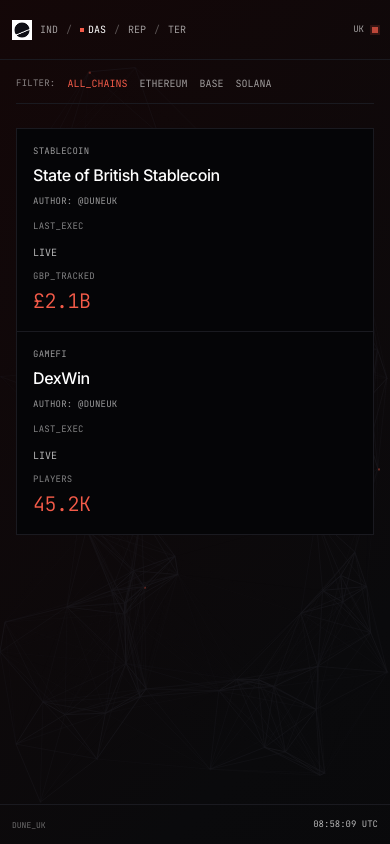
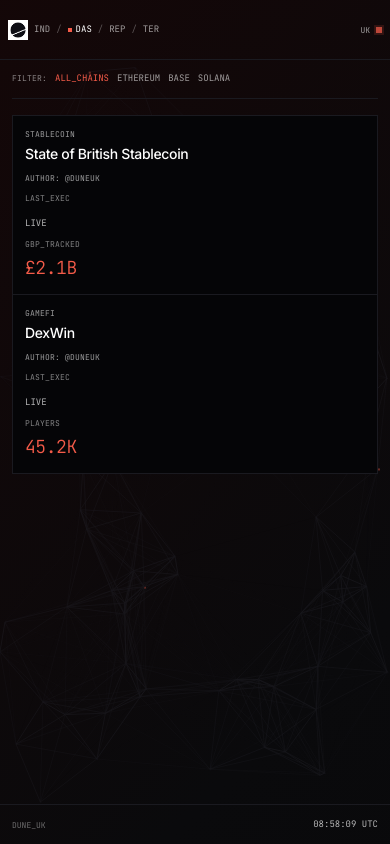
Before and after one commit to Olusegun-Aborode/duneuk, a Next.js app: page / in a window 390 px wide. Both pictures are taken after a click on the button "DAS". Built offline with nearby package versions, Linux system fonts and the light colour scheme.

Commit message:
refactor: add tablet breakpoints for responsive design
Update responsive styles for better tablet support across major components.

Co-authored-by: Olusegun Aborode <110054818+Olusegun-Aborode@users.noreply.github.com>

```diff
--- a/app/page.tsx
+++ b/app/page.tsx
@@ -34,7 +34,7 @@ export default function DuneUKPage() {
       <Header activeView={activeView} onViewChange={handleViewChange} />
 
       {/* Main Content */}
-      <main className="col-start-1 md:col-start-2 row-start-2 p-4 md:p-6 lg:p-10 relative flex flex-col overflow-x-hidden overflow-y-auto">
+      <main className="col-start-1 md:col-start-2 row-start-2 p-3 sm:p-4 md:p-6 lg:p-8 xl:p-10 relative flex flex-col overflow-x-hidden overflow-y-auto">
         <DataCanvas />
 
         <div
--- a/components/header.tsx
+++ b/components/header.tsx
@@ -21,8 +21,8 @@ export function Header({ activeView, onViewChange }: HeaderProps) {
   ]
 
   return (
-    <header className="col-start-1 md:col-start-2 row-start-1 flex justify-between items-center border-b border-border px-3 md:px-4">
-      <nav className="flex items-center gap-2 md:gap-3 font-mono text-[10px] md:text-[11px] text-white/60">
+    <header className="col-start-1 md:col-start-2 row-start-1 flex justify-between items-center border-b border-border px-2 sm:px-3 md:px-4">
+      <nav className="flex items-center gap-1.5 sm:gap-2 md:gap-3 font-mono text-[9px] sm:text-[10px] md:text-[11px] text-white/60">
         {/* Logo */}
         <Image
           src="/logo.png"
@@ -35,12 +35,12 @@ export function Header({ activeView, onViewChange }: HeaderProps) {
         <span className="text-white/30 hidden sm:inline">/</span>
 
         {navItems.map((item, index) => (
-          <div key={item.id} className="flex items-center gap-2 md:gap-3">
+          <div key={item.id} className="flex items-center gap-1.5 sm:gap-2 md:gap-3">
             <button
               onClick={() => onViewChange(item.id)}
               className={cn(
                 "relative transition-colors duration-200 hover:text-white cursor-pointer whitespace-nowrap",
-                activeView === item.id && !isTerminalActive ? "text-white pl-2 md:pl-3" : "pl-0"
+                activeView === item.id && !isTerminalActive ? "text-white pl-2 sm:pl-2 md:pl-3" : "pl-0"
               )}
             >
               {activeView === item.id && !isTerminalActive && (
@@ -58,7 +58,7 @@ export function Header({ activeView, onViewChange }: HeaderProps) {
           href="/terminal/BritishStablecoin"
           className={cn(
             "relative transition-colors duration-200 hover:text-white whitespace-nowrap",
-            isTerminalActive ? "text-white pl-2 md:pl-3" : "pl-0"
+            isTerminalActive ? "text-white pl-2 sm:pl-2 md:pl-3" : "pl-0"
           )}
         >
           {isTerminalActive && (
@@ -69,8 +69,9 @@ export function Header({ activeView, onViewChange }: HeaderProps) {
         </Link>
       </nav>
 
-      <div className="flex items-center gap-2 font-mono text-[9px] md:text-[10px] uppercase shrink-0">
-        <span className="text-white/60 hidden sm:inline">UK_NODE_CONNECTED</span>
+      <div className="flex items-center gap-1.5 sm:gap-2 font-mono text-[8px] sm:text-[9px] md:text-[10px] uppercase shrink-0">
+        <span className="text-white/60 hidden md:inline">UK_NODE_CONNECTED</span>
+        <span className="text-white/60 hidden sm:inline md:hidden">UK_NODE</span>
         <span className="text-white/60 sm:hidden">UK</span>
         <div
           className="w-1.5 h-1.5 bg-accent-orange"
--- a/components/views/dashboards-view.tsx
+++ b/components/views/dashboards-view.tsx
@@ -32,8 +32,8 @@ export function DashboardsView() {
   return (
     <div className="flex flex-col h-full">
       {/* Filter Bar */}
-      <div className="flex flex-wrap gap-3 md:gap-6 mb-6 md:mb-8 border-b border-border pb-3">
-        <span className="font-mono text-[9px] md:text-[10px] uppercase tracking-wide text-white/50 leading-relaxed">
+      <div className="flex flex-wrap gap-2 sm:gap-3 md:gap-4 lg:gap-6 mb-4 sm:mb-6 md:mb-8 border-b border-border pb-3">
+        <span className="font-mono text-[8px] sm:text-[9px] md:text-[10px] uppercase tracking-wide text-white/50 leading-relaxed">
           FILTER:
         </span>
         {filters.map((filter) => (
@@ -41,7 +41,7 @@ export function DashboardsView() {
             key={filter}
             onClick={() => setActiveFilter(filter)}
             className={cn(
-              "bg-transparent border-none font-mono text-[10px] md:text-[11px] uppercase p-0 cursor-pointer transition-colors duration-200",
+              "bg-transparent border-none font-mono text-[9px] sm:text-[10px] md:text-[11px] uppercase p-0 cursor-pointer transition-colors duration-200",
               activeFilter === filter ? "text-accent-orange" : "text-white/60 hover:text-white"
             )}
           >
@@ -51,41 +51,41 @@ export function DashboardsView() {
       </div>
 
       {/* Dashboard Grid */}
-      <div className="grid grid-cols-1 sm:grid-cols-[repeat(auto-fill,minmax(260px,1fr))] gap-px bg-border border border-border">
+      <div className="grid grid-cols-1 sm:grid-cols-2 md:grid-cols-[repeat(auto-fill,minmax(240px,1fr))] lg:grid-cols-[repeat(auto-fill,minmax(280px,1fr))] gap-px bg-border border border-border">
         {dashboards.map((dashboard) => (
           <a
             key={dashboard.title}
             href={dashboard.href}
             target="_blank"
             rel="noopener noreferrer"
-            className="bg-bg p-4 md:p-6 flex flex-col transition-colors duration-200 hover:bg-surface group"
+            className="bg-bg p-3 sm:p-4 md:p-5 lg:p-6 flex flex-col transition-colors duration-200 hover:bg-surface group"
           >
             <div className="flex flex-col">
-              <span className="font-mono text-[9px] md:text-[10px] uppercase tracking-wide text-white/60 mb-1">
+              <span className="font-mono text-[8px] sm:text-[9px] md:text-[10px] uppercase tracking-wide text-white/60 mb-1">
                 {dashboard.tag}
               </span>
-              <h3 className="text-base md:text-lg font-medium tracking-tight mb-2 text-white">
+              <h3 className="text-sm sm:text-base md:text-base lg:text-lg font-medium tracking-tight mb-2 text-white">
                 {dashboard.title}
               </h3>
-              <span className="font-mono text-[9px] md:text-[10px] uppercase tracking-wide text-white/60 mb-3 md:mb-4">
+              <span className="font-mono text-[8px] sm:text-[9px] md:text-[10px] uppercase tracking-wide text-white/60 mb-2 sm:mb-3 md:mb-4">
                 AUTHOR: {dashboard.author}
               </span>
             </div>
 
-            <div className="mt-auto flex flex-col gap-2">
+            <div className="mt-auto flex flex-col gap-1.5 sm:gap-2">
               <div>
-                <span className="font-mono text-[9px] md:text-[10px] uppercase tracking-wide text-white/50 block mb-1">
+                <span className="font-mono text-[8px] sm:text-[9px] md:text-[10px] uppercase tracking-wide text-white/50 block mb-1">
                   LAST_EXEC
                 </span>
-                <span className="font-mono text-[10px] md:text-[11px] text-white/70">
+                <span className="font-mono text-[9px] sm:text-[10px] md:text-[11px] text-white/70">
                   {dashboard.lastExec}
                 </span>
               </div>
               <div>
-                <span className="font-mono text-[9px] md:text-[10px] uppercase tracking-wide text-white/50 block mb-1">
+                <span className="font-mono text-[8px] sm:text-[9px] md:text-[10px] uppercase tracking-wide text-white/50 block mb-1">
                   {dashboard.metricLabel}
                 </span>
-                <span className="font-mono text-xl md:text-2xl font-light tracking-tight text-accent-orange">
+                <span className="font-mono text-lg sm:text-xl md:text-xl lg:text-2xl font-light tracking-tight text-accent-orange">
                   {dashboard.metricValue}
                 </span>
               </div>
--- a/components/views/reports-view.tsx
+++ b/components/views/reports-view.tsx
@@ -29,7 +29,7 @@ const reports = [
 export function ReportsView() {
   return (
     <div className="flex-1 flex flex-col justify-center py-8">
-      <div className="flex flex-col gap-12">
+      <div className="flex flex-col gap-8 sm:gap-10 md:gap-12">
         {reports.map((report) => (
           <ReportItem key={report.id} report={report} />
         ))}
@@ -84,14 +84,14 @@ function ReportItem({ report }: { report: Report }) {
   }
 
   return (
-    <div className="grid grid-cols-1 lg:grid-cols-[2fr_1fr] gap-6 md:gap-10 pb-8 md:pb-10 border-b border-border last:border-b-0 last:pb-0 items-start">
+    <div className="grid grid-cols-1 md:grid-cols-[1.5fr_1fr] lg:grid-cols-[2fr_1fr] gap-4 sm:gap-6 md:gap-8 lg:gap-10 pb-6 sm:pb-8 md:pb-10 border-b border-border last:border-b-0 last:pb-0 items-start">
       {/* Report Info */}
       <div className="flex flex-col gap-4 md:gap-5">
         <Link href={report.href} className="block group">
           <span className="font-mono text-[9px] md:text-[10px] uppercase tracking-wide text-white/60 block mb-2">
             <span className="text-accent-orange">■</span> {report.id}
           </span>
-          <h2 className="text-2xl md:text-3xl font-medium tracking-tight text-white group-hover:text-accent-orange transition-colors">
+          <h2 className="text-xl sm:text-2xl md:text-2xl lg:text-3xl font-medium tracking-tight text-white group-hover:text-accent-orange transition-colors">
             {report.title}
           </h2>
         </Link>
```
Also changed, not shown: components/views/home-view.tsx (+8 -8 lines).
